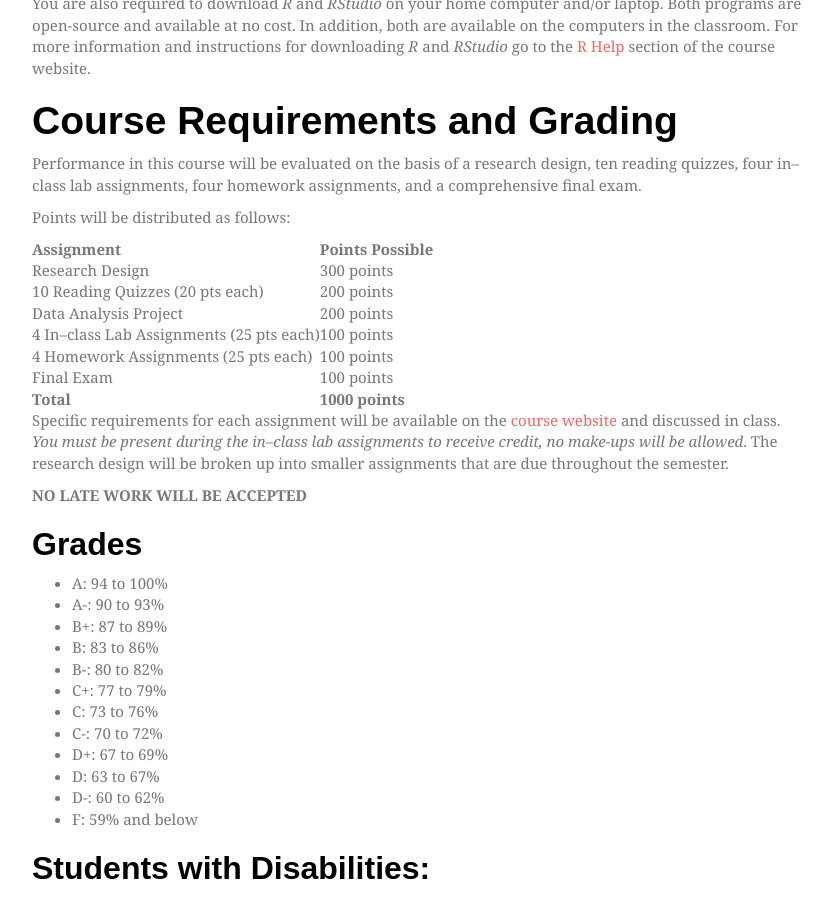
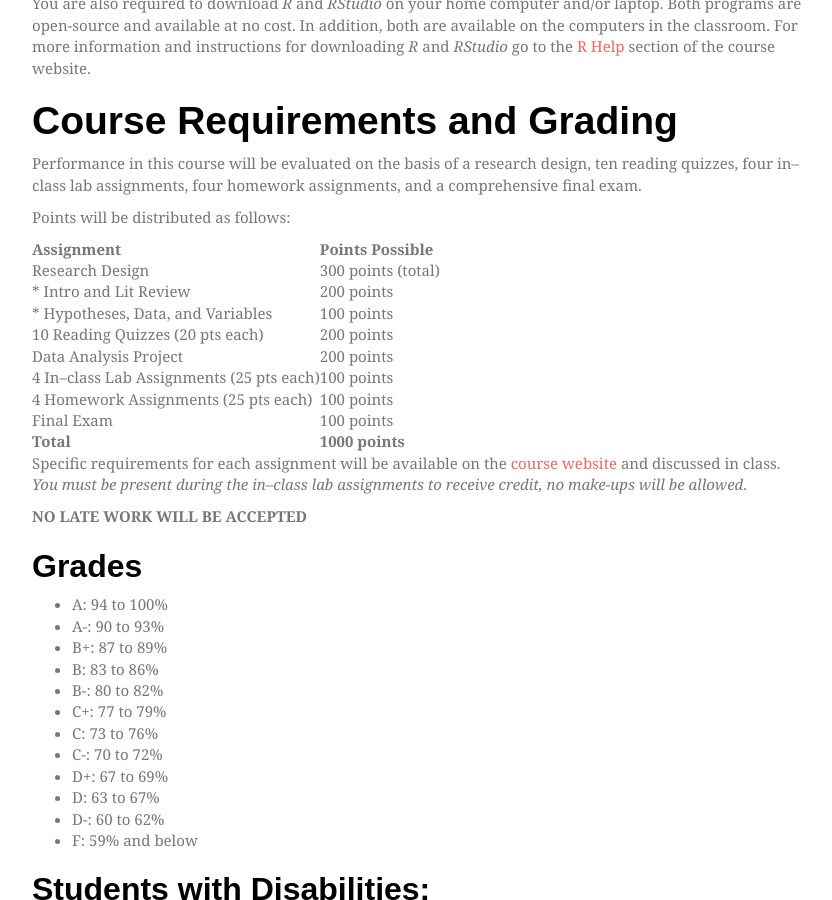
Before and after one commit to mnowlin/poli205, a Jekyll site: the page built from syllabus.md, in a window 1280 px wide and 900 px high, scrolled down 1370 px. Shown: the whole window, without its empty margins (223-1055 px from the left). Built offline with Jekyll 4.4.1, drawn with Linux system fonts in a browser that asks for light colours; nearby versions of some CDN libraries; some web fonts are replaced; a file with an impossible date is left out.

Commit message:
update syllabus

```diff
--- a/syllabus.md
+++ b/syllabus.md
@@ -55,7 +55,9 @@ Points will be distributed as follows:
 
 Assignment | Points Possible
 --- | ---
-Research Design  | 300 points
+Research Design  | 300 points (total)
+* Intro and Lit Review | 200 points
+* Hypotheses, Data, and Variables | 100 points
 10 Reading Quizzes (20 pts each) | 200 points
 Data Analysis Project | 200 points
 4 In--class Lab Assignments (25 pts each)  | 100 points
@@ -65,7 +67,7 @@ Final Exam | 100 points
 __Total__ | __1000 points__
 
 
-Specific requirements for each assignment will be available on the [course website](http://matthewcnowlin.com/poli205) and discussed in class. _You must be present during the in--class lab assignments to receive credit, no make-ups will be allowed_. The research design will be broken up into smaller assignments that are due throughout the semester.
+Specific requirements for each assignment will be available on the [course website](http://matthewcnowlin.com/poli205) and discussed in class. _You must be present during the in--class lab assignments to receive credit, no make-ups will be allowed_.
 
 __NO LATE WORK WILL BE ACCEPTED__
 
```
